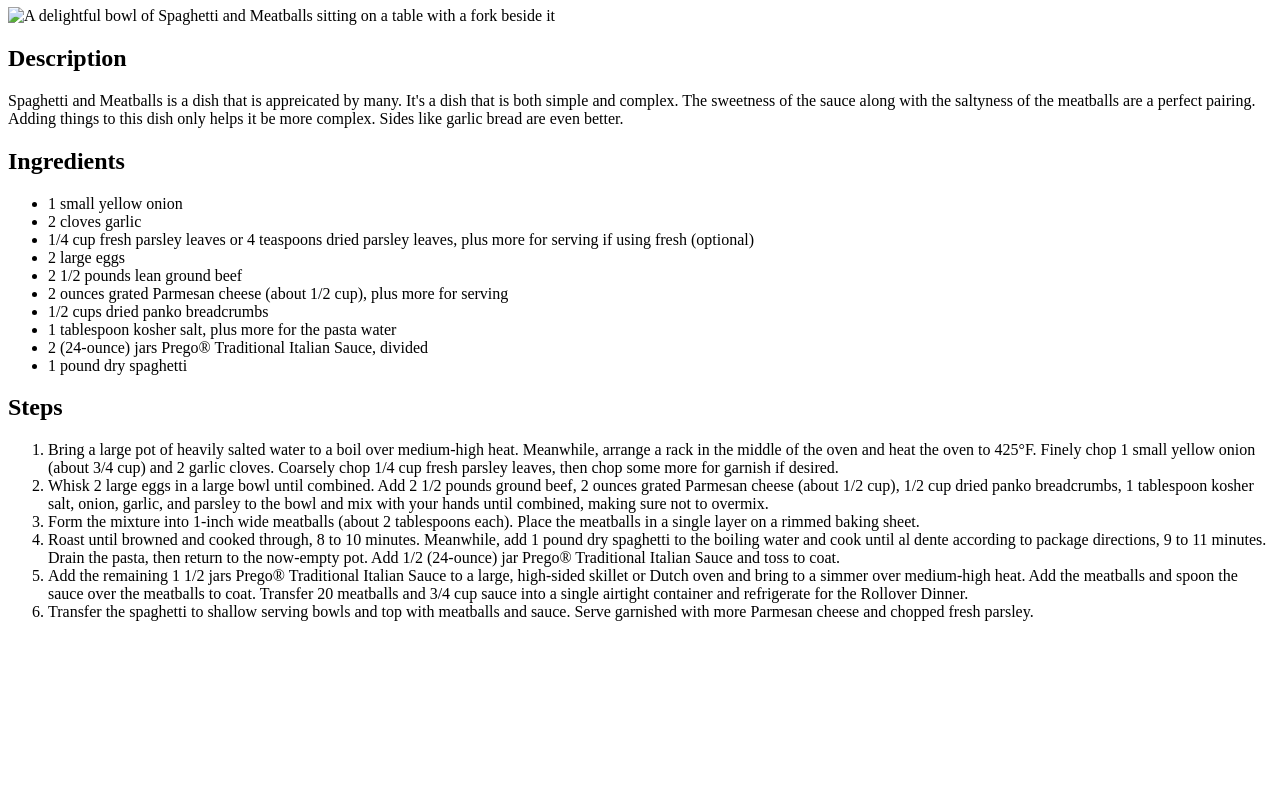
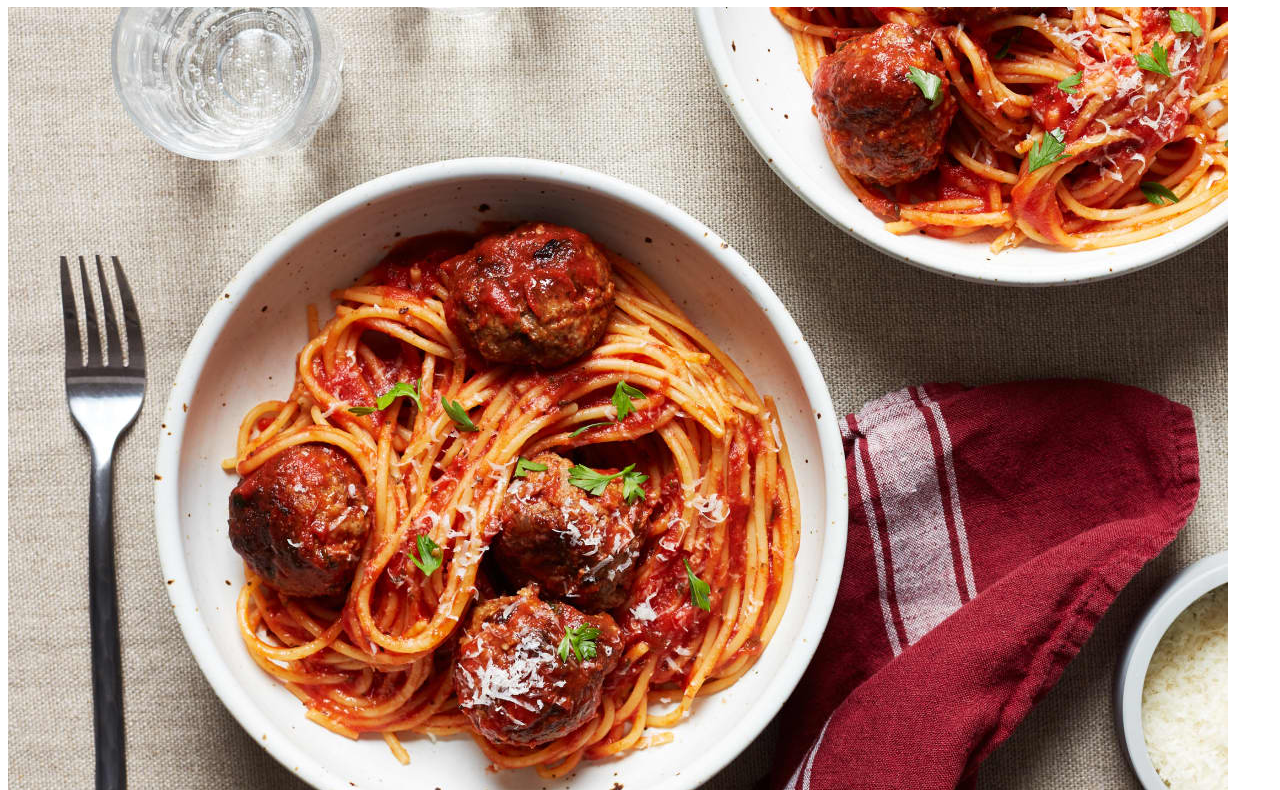
Before and after one commit to JoshVaile/odin-recipes, a plain HTML site: page Recipes/Spaghetti_and_meatballs.html in a window 1280 px wide. Shown: the part 99-889 px from the top of the page. Before the commit the page ends 800 px from the top, so only its background shows below. Drawn offline with Linux system fonts and the light colour scheme.

Commit message:
Add files via upload

```diff
--- a/Recipes/Spaghetti_and_meatballs.html
+++ b/Recipes/Spaghetti_and_meatballs.html
@@ -10,7 +10,7 @@
 
     <h1>Spaghetti and Meatballs</h1>
 
-    <img src="../Spaghetti_and_Meatballs.html" alt="A delightful bowl of Spaghetti and Meatballs sitting on a table with a fork beside it" height="915" width="1220">
+    <img src="../Images/Spaghetti_and_meatballs.jpg" alt="A delightful bowl of Spaghetti and Meatballs sitting on a table with a fork beside it" height="915" width="1220">
 
     <h2>Description</h2>
 
```
